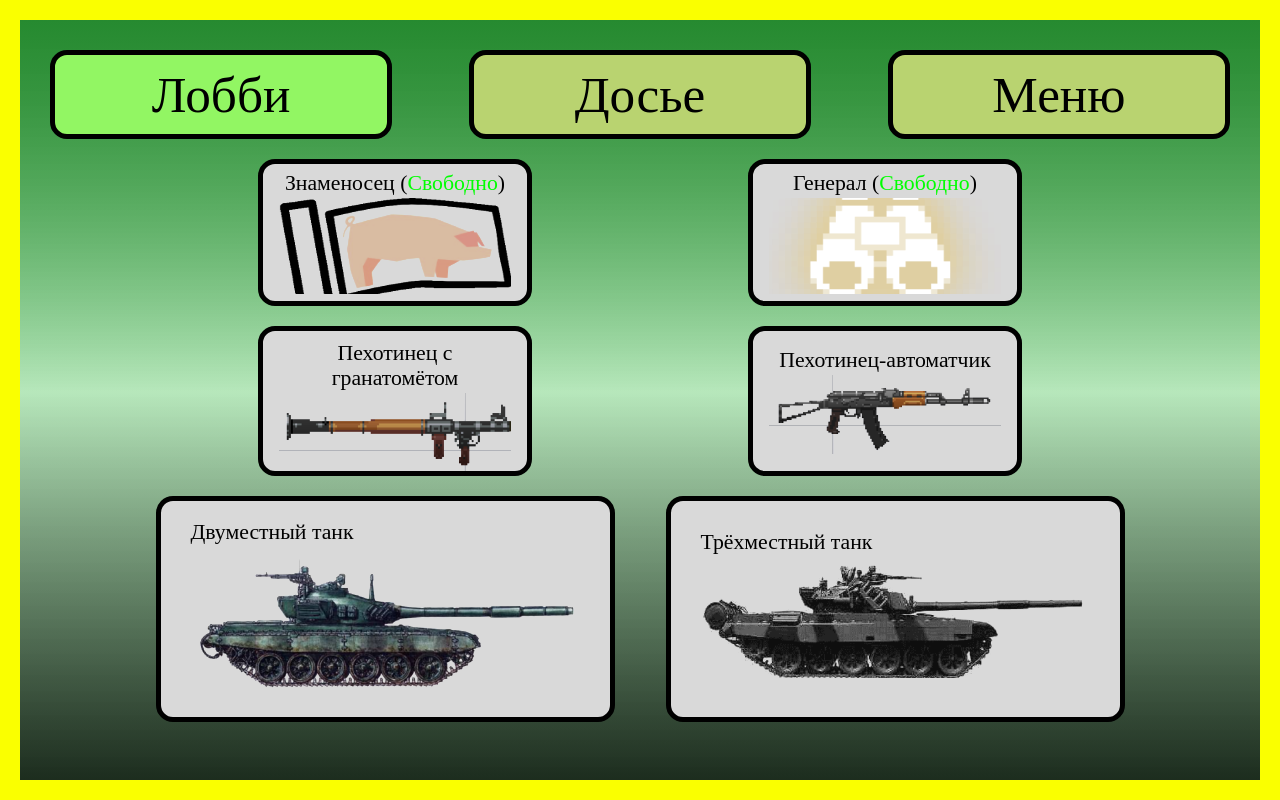
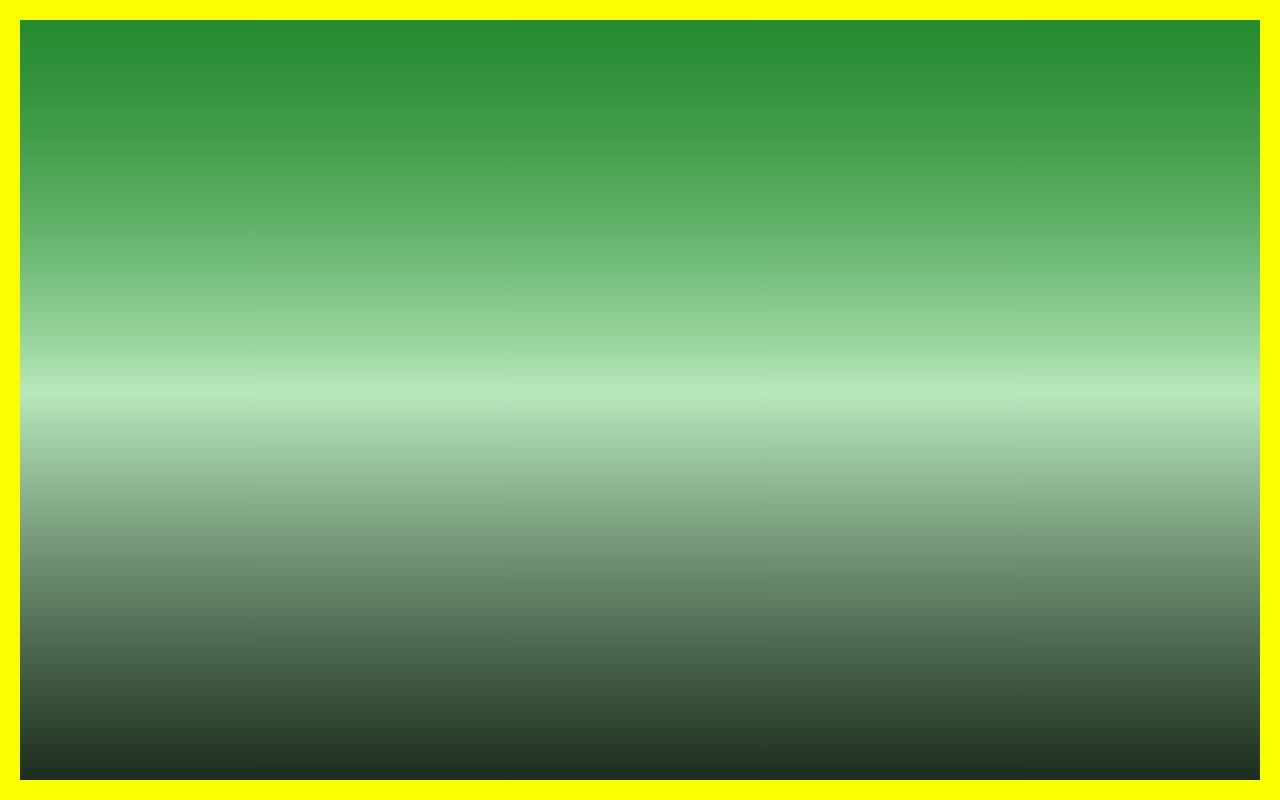
Before and after one commit to hahah-eto-ya-maga/counteroffensive, a React (Create React App) app in the folder client/: page / in a window 1280 px wide. Built offline with nearby package versions, Linux system fonts and the light colour scheme.

Commit message:
Кнопка (пехотинец автоматчик) - смена картинки

```diff
--- a/client/src/App.tsx
+++ b/client/src/App.tsx
@@ -3,15 +3,12 @@ import { useServer } from "./modules";
 import { ServerContext } from "./context";
 import { HOST } from "./config";
 import "./styles/global.css";
-import { LoginPage } from "./pages";
-import LobbiPage from "./pages/LobbiPage/LobbiPage";
 
 const App: React.FC = () => {
   const server = useServer(HOST);
   return (
     <ServerContext.Provider value={server}>
       <div>
-        <LobbiPage/>
       </div>
     </ServerContext.Provider>
   );
```
Also changed, not shown: client/src/pages/GamePage/GamePage.tsx (deleted, +0 -9 lines), client/src/pages/LobbiPage/images/automat.png (deleted), client/src/pages/LobbiPage/images/image 5.png (added).
